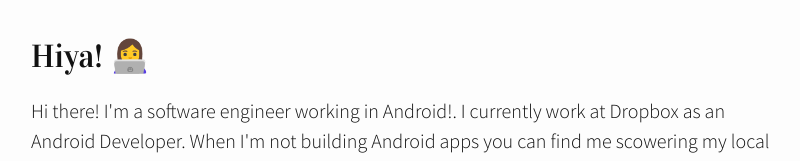
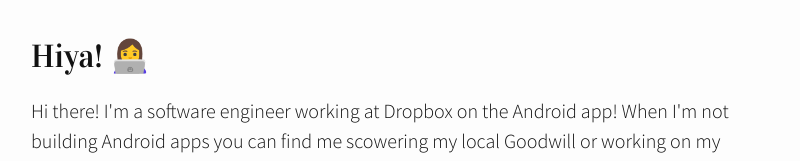
Before and after one commit to alisonthemonster/alisonthemonster.github.io, a Jekyll site: the page built from about.md, in a window 1280 px wide and 1400 px high. Shown: the part 269-430 px from the top of the window, without its empty margins (239-1039 px from the left). Built offline with Jekyll 4.4.1, drawn with Linux system fonts in a browser that asks for light colours; some web fonts are replaced; some of the changed text lies outside the part shown.

Commit message:
Update about.md

```diff
--- a/about.md
+++ b/about.md
@@ -5,7 +5,7 @@
 ---
 
 <h2>Hiya! 👩‍💻</h2>
-<p>Hi there! I'm a software engineer working in Android!. I currently work at Dropbox as an Android Developer. When I'm not building Android apps you can find me scowering my local Goodwill or working on my garden. </p>
+<p>Hi there! I'm a software engineer working at Dropbox on the Android app! When I'm not building Android apps you can find me scowering my local Goodwill or working on my garden. </p>
 
 <div style="text-align: center"><img src="https://i.imgur.com/O5ptInB.png" width="400" /></div>
 
@@ -17,13 +17,12 @@
 
 2012-2016
 :   **BSA, Computer Science**; University of Texas at Austin
-:   *GPA: 3.58, minor in French*
 
 
 ### Projects
 ----------
 **Presently**
-:   Presently is a gratitude journaling app for Android. Presently is open source and uses the Android Architecture Components.
+:   Presently is a gratitude journaling app for Android. Presently is open source and has over a million downloads.
 Read more about it [here]({{ site.baseurl }}{% post_url 2019-04-20-presently %})!
 
 
```
